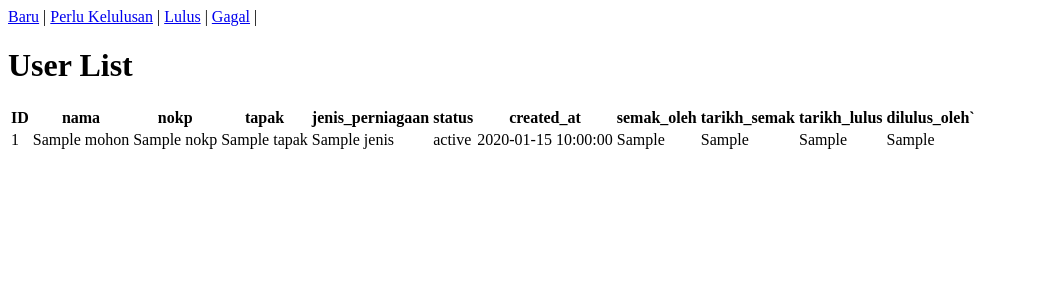
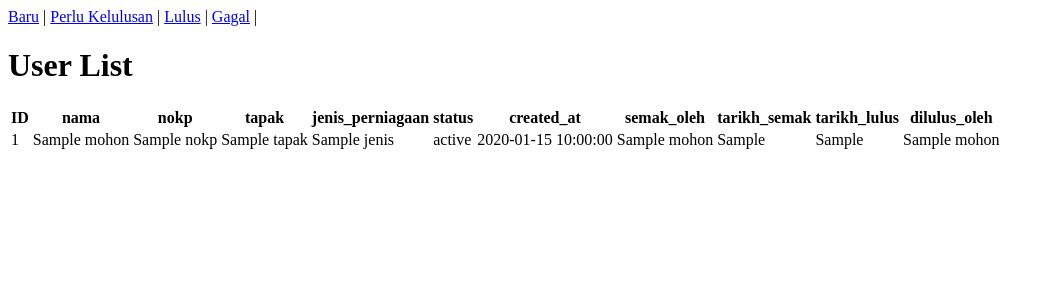
Before and after one commit to kidino/training-mvc, a PHP site: template app/Views/office/mohon-list.php in a window 1280 px wide. Shown: the top 300 px of the page, without its empty margins (0-1055 px from the left). Run offline with PHP 8.4, Linux system fonts and the light colour scheme; the template is opened without the code that fills it: most values are stand-ins (such as "Sample title", 1, 10 or a date in 2020).

Commit message:
nama semak dan lulus

```diff
--- a/app/Models/Permohonan.php
+++ b/app/Models/Permohonan.php
@@ -9,9 +9,11 @@ class Permohonan extends Model{
     function get_by_status($stat) {
         $this->query_builder = $this->db_conn->createQueryBuilder();
         $stmt = $this->query_builder
-            ->select('a.*, b.jenis')
+            ->select('a.*, b.jenis, c.username as nama_semak, d.username as nama_lulus')
             ->from( $this->table, 'a' )
             ->innerJoin('a', 'jenis_perniagaan', 'b', 'a.jenis_perniagaan = b.id')
+            ->leftJoin('a', 'users', 'c', 'a.semak_oleh = c.id')
+            ->leftJoin('a', 'users', 'd', 'a.dilulus_oleh = d.id')
             ->where( 'status = ?' )
             ->setParameter(0, $stat);
         return $stmt->execute()->fetchAll();
--- a/app/Views/office/mohon-list.php
+++ b/app/Views/office/mohon-list.php
@@ -19,8 +19,8 @@
             <th>semak_oleh</th>
             <th>tarikh_semak</th>
             <th>tarikh_lulus</th>
-            <th>dilulus_oleh`</th>
-            <th></th>
+            <th>dilulus_oleh</th>
+            <th>&nbsp;</th>
         </tr>
     </thead>
     <tbody>
@@ -33,10 +33,10 @@
                 <td><?= $mohon['jenis']?></td>
                 <td><?= $mohon['status']?></td>
                 <td><?= $mohon['created_at']?></td>
-                <td><?= $mohon['semak_oleh']?></td>
+                <td><?= $mohon['nama_semak']?></td>
                 <td><?= $mohon['tarikh_semak']?></td>
                 <td><?= $mohon['tarikh_lulus']?></td>
-                <td><?= $mohon['dilulus_oleh']?></td>
+                <td><?= $mohon['nama_lulus']?></td>
                 <td>
                     <?php
                     if($mohon['status'] == 'baru'){
@@ -44,7 +44,7 @@
                         <a class="btn btn-sm btn-secondary" href="/office/permohonan/<?= $mohon['id']?>/review">Edit</a>
                     <?php
                     }
-                    elseif($mohon['status'] == 'telah disemak'){
+                    elseif($mohon['status'] == 'semak'){
                     ?>
                         <a class="btn btn-sm btn-secondary" href="/office/permohonan/<?= $mohon['id']?>/approval">Edit</a>
                     <?php
```
